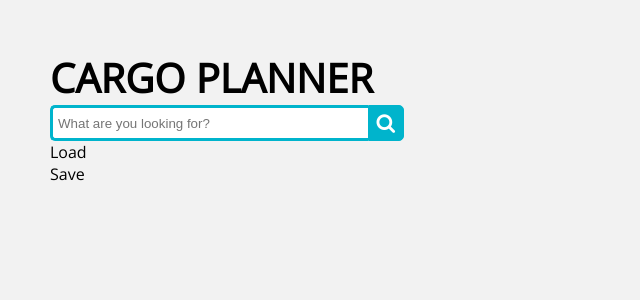
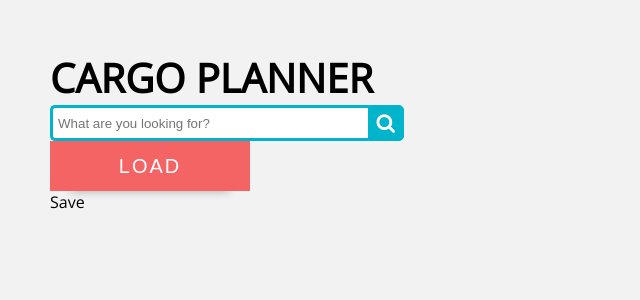
Before and after one commit to tim-pushak/teest4meta, a React (Create React App) app: page / in a window 1280 px wide. Shown: the top 300 px of the page, without its empty margins (0-640 px from the left). Built offline with nearby package versions, Linux system fonts and the light colour scheme.

Commit message:
add: load btn

```diff
--- a/src/components/Header/Load/Load.module.css
+++ b/src/components/Header/Load/Load.module.css
@@ -0,0 +1,69 @@
+.button {
+	position: relative;
+	height: 50px;
+	width: 200px;
+	background-image: none;
+	border: none;
+	outline: none;
+	background-color: #f56464;
+	color: white;
+	text-transform: uppercase;
+	font-size: 20px;
+	letter-spacing: 2px;
+	cursor: pointer;
+	transition: all 0.2s ease-out;
+}
+.button::after {
+	content: '';
+	display: block;
+	position: absolute;
+	width: 160px;
+	height: 40px;
+	background-color: black;
+	z-index: -1;
+	left: calc(50% - 80px);
+	top: 10px;
+	opacity: 0.3;
+	filter: blur(5px);
+	transition: all 0.2s ease-out;
+}
+.button:hover::after {
+	opacity: 0.5;
+	filter: blur(20px);
+	transform: translatey(10px) scalex(1.2);
+}
+.button:active {
+	background-color: #dd4b4b;
+}
+.button:active::after {
+	opacity: 0.3;
+}
+.loading {
+	border-radius: 50px;
+	width: 50px;
+}
+.button.loading::after {
+	width: 40px;
+	left: 5px;
+	top: 12px;
+	border-radius: 100%;
+}
+.spinner {
+	display: block;
+	width: 34px;
+	height: 34px;
+	position: absolute;
+	top: 8px;
+	left: calc(50% - 17px);
+	background: transparent;
+	box-sizing: border-box;
+	border-top: 4px solid white;
+	border-left: 4px solid transparent;
+	border-right: 4px solid transparent;
+	border-bottom: 4px solid transparent;
+	border-radius: 100%;
+	animation: spin 0.6s ease-out infinite;
+}
+@keyframes spin {
+	100% {transform: rotate(360deg)}
+}
--- a/src/components/Header/Load/Load.tsx
+++ b/src/components/Header/Load/Load.tsx
@@ -1,5 +1,19 @@
-import React from "react";
+import React, { useState } from "react";
+import styles from "./Load.module.css";
 
 export function Load() {
-  return <div>Load</div>;
+  const [isLoading, setIsLoading] = useState(false);
+
+  const handleButtonClick = () => {
+    setIsLoading((prevLoading) => !prevLoading);
+  };
+
+  return (
+    <button
+      className={`${styles.button} ${isLoading ? styles.loading : ""}`}
+      onClick={handleButtonClick}
+    >
+      {isLoading ? <span className={styles.spinner}></span> : "Load"}
+    </button>
+  );
 }
```
